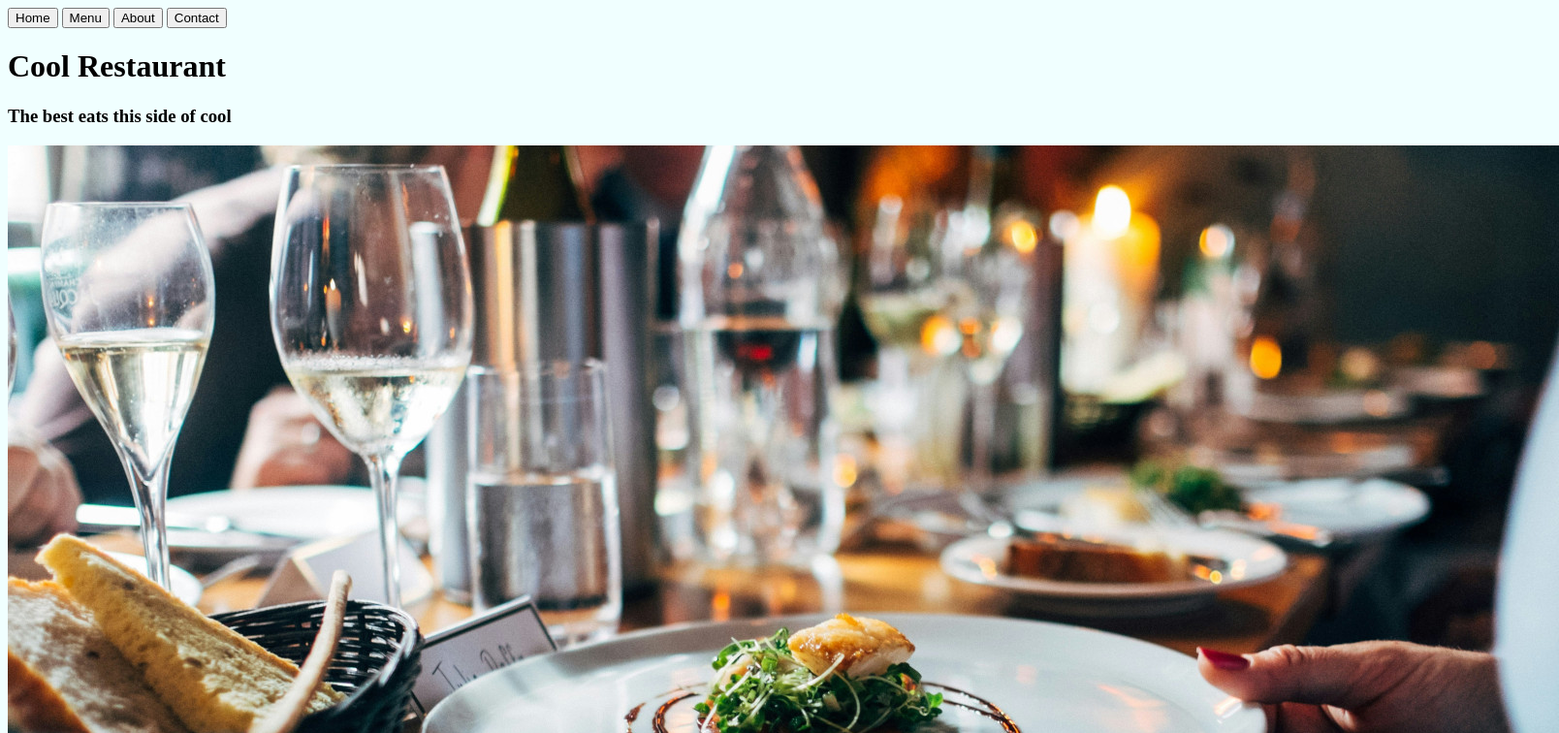
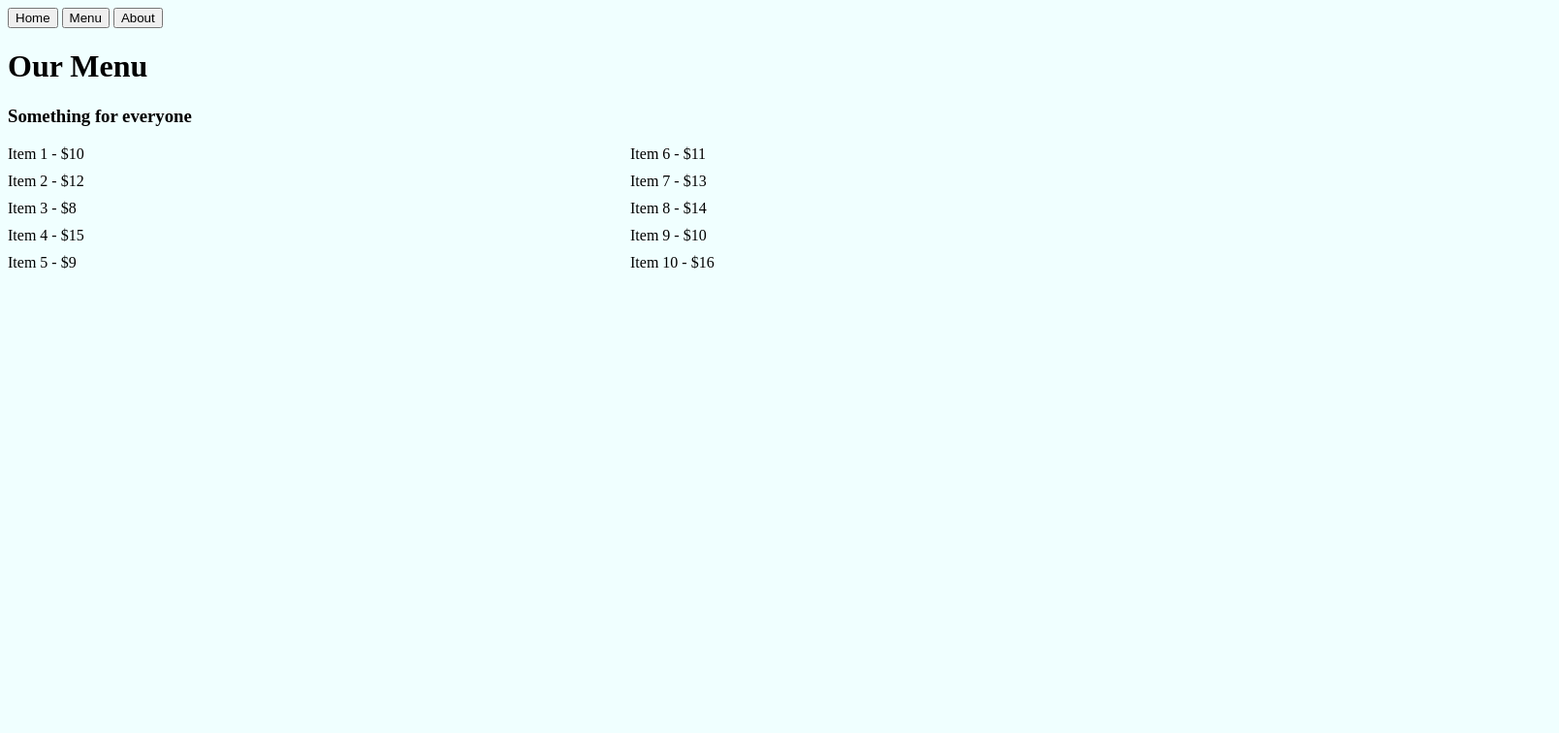
Before and after one commit to ZOmohundro2020/restaurant, a website built with webpack: page src/index.html in a window 1280 px wide. Both pictures are taken after a click on the button "Menu". Shown: the top 756 px of the page at 97% size, 1608 px wide, since content can reach past the window. Built offline with nearby package versions, Linux system fonts and the light colour scheme.

Commit message:
rough in tabbed switching

```diff
--- /dev/null
+++ b/src/about.js
@@ -0,0 +1,20 @@
+function About() {
+  const contentDiv = document.getElementById("content");
+  contentDiv.innerHTML = "";
+
+  const newH1 = document.createElement("h1");
+  newH1.textContent = "Founded in 2000";
+
+  const newH3 = document.createElement("h3");
+  newH3.textContent = "Family owned. Neighborhood friendly.";
+
+  const newP = document.createElement("p");
+  newP.textContent =
+    "Lorem ipsum dolor sit amet, consectetur adipiscing elit. Nullam ut elit non turpis semper ultrices. Proin nec neque vel odio convallis sollicitudin.. Sed eu leo sit amet quam egestas malesuada. Ut eget nisl ac justo efficitur fermentum. Vestibulum ante ipsum primis in faucibus orci luctus et ultrices posuere cubilia curae.";
+
+  contentDiv.appendChild(newH1);
+  contentDiv.appendChild(newH3);
+  contentDiv.appendChild(newP);
+}
+
+export default About;
--- a/src/index.html
+++ b/src/index.html
@@ -7,10 +7,9 @@
   <body>
     <header>
       <nav>
-        <button>Home</button>
-        <button>Menu</button>
-        <button>About</button>
-        <button>Contact</button>
+        <button id="home-btn">Home</button>
+        <button id="menu-btn">Menu</button>
+        <button id="about-btn">About</button>
       </nav>
     </header>
     <div id="content">
--- a/src/index.js
+++ b/src/index.js
@@ -1,8 +1,15 @@
-import './style.css';
-import Landing from './landing';
+import "./style.css";
+import Landing from "./landing";
+import Menu from "./menu";
+import About from "./about";
 
-const contentDiv = document.getElementById("content");
-console.log(Landing());
+const homeBtn = document.getElementById("home-btn");
+homeBtn.addEventListener("click", () => Landing());
 
-//contentDiv.appendChild(Landing());
-contentDiv.replaceWith(Landing());
+const menuBtn = document.getElementById("menu-btn");
+menuBtn.addEventListener("click", () => Menu());
+
+const aboutBtn = document.getElementById("about-btn");
+aboutBtn.addEventListener("click", () => About());
+
+Landing();
--- a/src/landing.js
+++ b/src/landing.js
@@ -1,32 +1,22 @@
 import heroImage from "./restaurantHero.jpg";
 
 function Landing() {
-  const newDiv = document.createElement("div");
-  newDiv.className = "content";
+  const contentDiv = document.getElementById("content");
+  contentDiv.innerHTML = "";
 
   const newH1 = document.createElement("h1");
   newH1.textContent = "Cool Restaurant";
 
-  const newH3 = document.createElement('h3');
+  const newH3 = document.createElement("h3");
   newH3.textContent = "The best eats this side of cool";
 
   const newImg = new Image();
   newImg.src = heroImage;
-  newImg.alt = "Image from Unsplash: Jay Wennington"
+  newImg.alt = "Image from Unsplash: Jay Wennington";
 
-  newDiv.appendChild(newH1);
-  newDiv.appendChild(newH3);
-  newDiv.appendChild(newImg);
-
-  return newDiv;
+  contentDiv.appendChild(newH1);
+  contentDiv.appendChild(newH3);
+  contentDiv.appendChild(newImg);
 }
 
 export default Landing;
-
-{
-  /* <div id="content">
-<h3>Cool Restaurant</h3>
-<h1>The best eats this side of cool.</h1>
-<div>image here</div>
-</div> */
-}
--- /dev/null
+++ b/src/menu.js
@@ -0,0 +1,65 @@
+function Menu() {
+  const contentDiv = document.getElementById("content");
+  contentDiv.innerHTML = "";
+
+  const newH1 = document.createElement("h1");
+  newH1.textContent = "Our Menu";
+
+  const newH3 = document.createElement("h3");
+  newH3.textContent = "Something for everyone";
+
+  contentDiv.appendChild(newH1);
+  contentDiv.appendChild(newH3);
+
+  // Generate restaurant menu HTML
+  function generateMenuHTML() {
+    const menuItems = [
+        { name: "Item 1", price: "$10" },
+        { name: "Item 2", price: "$12" },
+        { name: "Item 3", price: "$8" },
+        { name: "Item 4", price: "$15" },
+        { name: "Item 5", price: "$9" },
+        { name: "Item 6", price: "$11" },
+        { name: "Item 7", price: "$13" },
+        { name: "Item 8", price: "$14" },
+        { name: "Item 9", price: "$10" },
+        { name: "Item 10", price: "$16" }
+    ];
+
+    const menuDiv = document.createElement('div');
+    menuDiv.classList.add('menu');
+
+    const column1 = document.createElement('div');
+    column1.classList.add('column');
+    const column2 = document.createElement('div');
+    column2.classList.add('column');
+
+    for (let i = 0; i < 5; i++) {
+        const menuItemDiv = document.createElement('div');
+        menuItemDiv.classList.add('menu-item');
+        menuItemDiv.textContent = `${menuItems[i].name} - ${menuItems[i].price}`;
+        column1.appendChild(menuItemDiv);
+    }
+
+    for (let i = 5; i < 10; i++) {
+        const menuItemDiv = document.createElement('div');
+        menuItemDiv.classList.add('menu-item');
+        menuItemDiv.textContent = `${menuItems[i].name} - ${menuItems[i].price}`;
+        column2.appendChild(menuItemDiv);
+    }
+
+    menuDiv.appendChild(column1);
+    menuDiv.appendChild(column2);
+
+    return menuDiv;
+}
+
+console.log(generateMenuHTML())
+contentDiv.appendChild(generateMenuHTML());
+
+  // // Example usage
+  // const menuHTML = generateMenuHTML();
+  // console.log(menuHTML); // Output the generated HTML
+}
+
+export default Menu;
```
